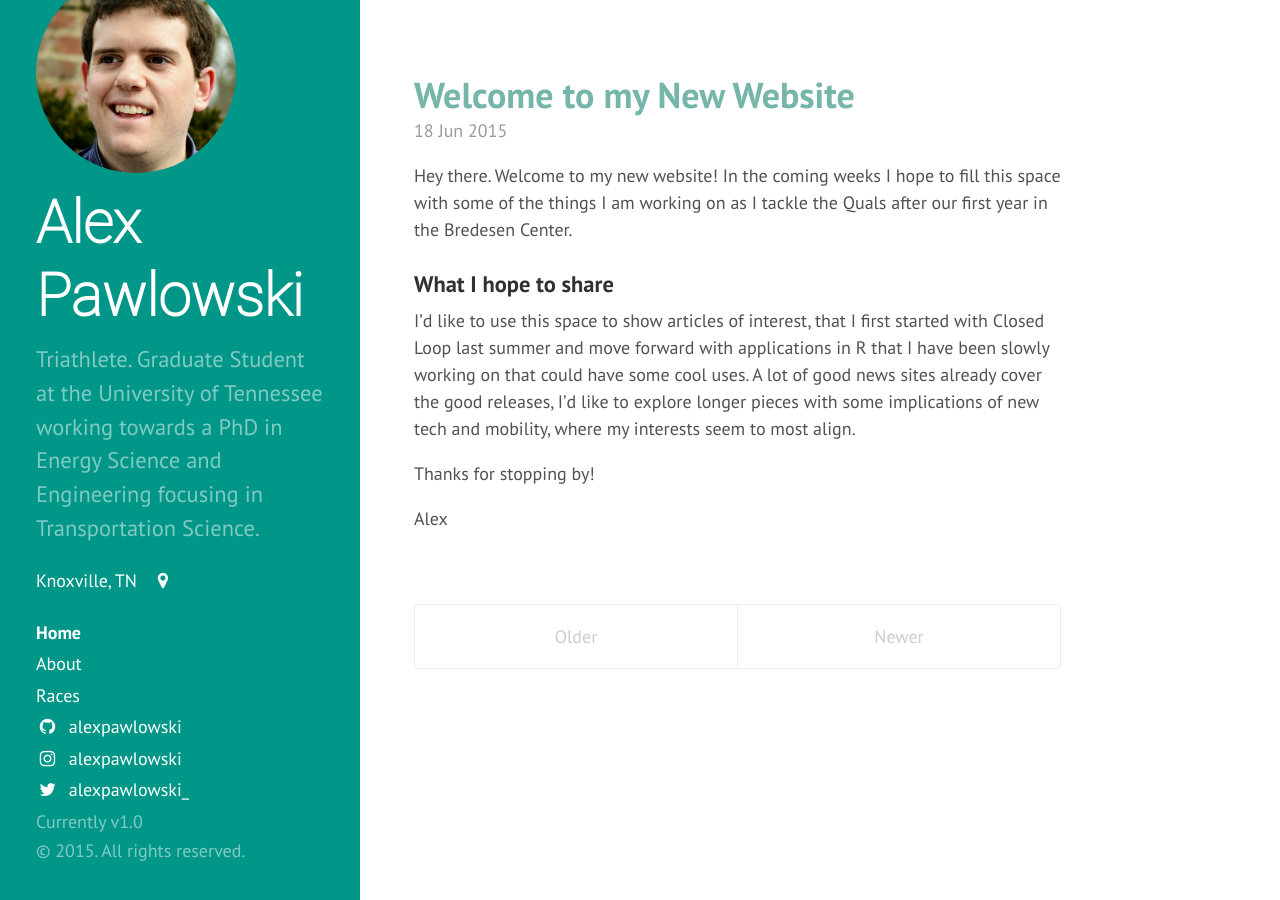
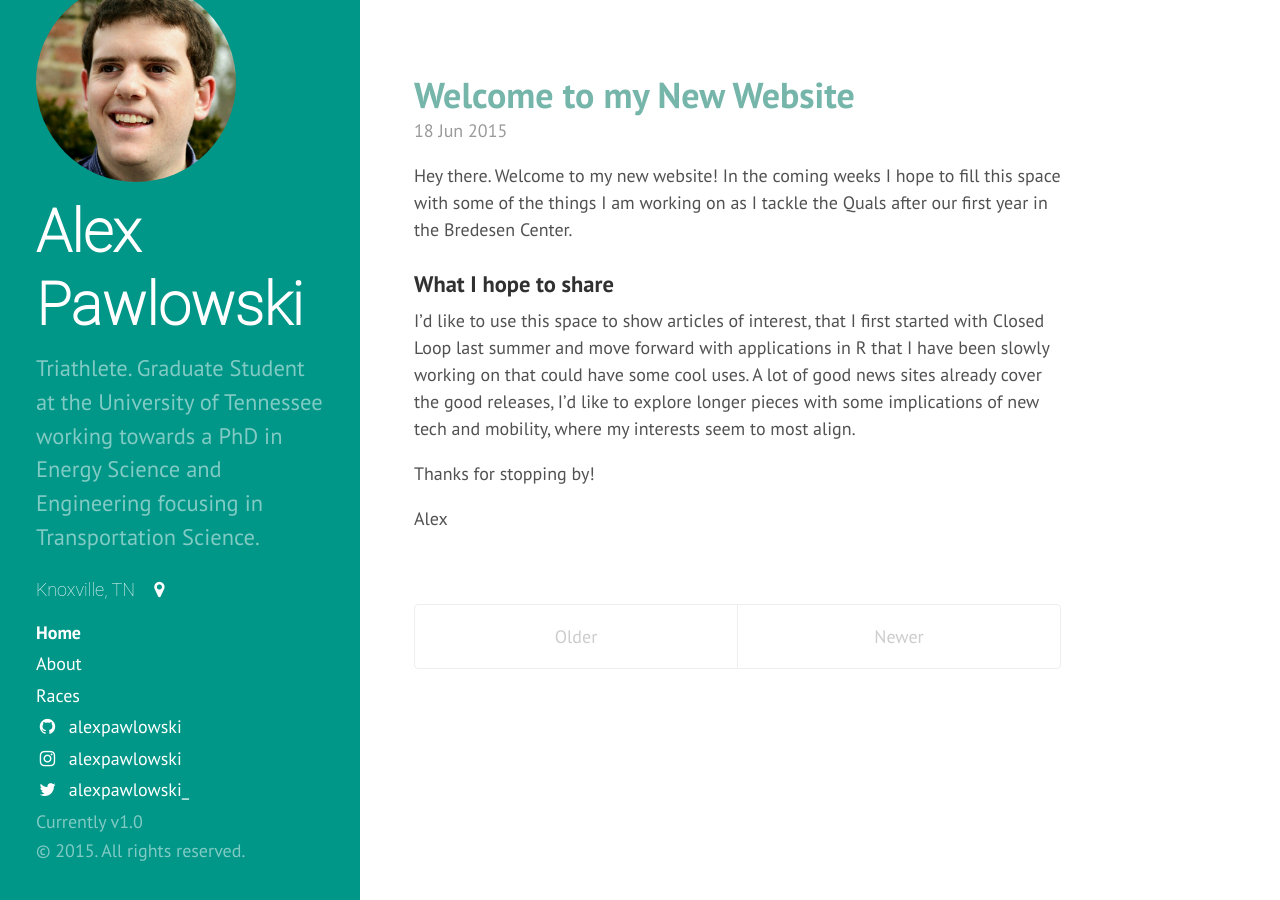
Before and after one commit to alexpawlowski/alexpawlowski.github.io, a Jekyll site: the page built from index.html, in a window 1280 px wide. Built offline with Jekyll 4.4.1, drawn with Linux system fonts in a browser that asks for light colours; nearby versions of some CDN libraries; Markdown is read by kramdown in place of the engine named in the settings; the list of posts is cut into pages by our own code.

Commit message:
Update CSS again

```diff
--- a/public/css/hyde.css
+++ b/public/css/hyde.css
@@ -144,7 +144,9 @@ a.sidebar-nav-item:focus {
 /* Sidebar location */
 .sidebar-nav-location {
   display: block;
-  margin-bottom: 1rem;
+  margin-bottom: 0.5rem;
+  font-family: "Roboto Thin", sans-serif;
+  font-size: 1rem;
   line-height: 2;
 }
 a.sidebar-nav-location:hover,
```
